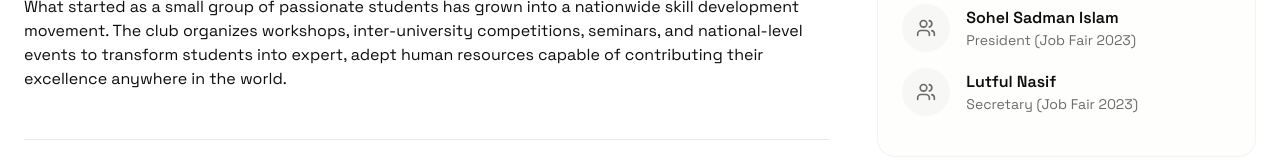
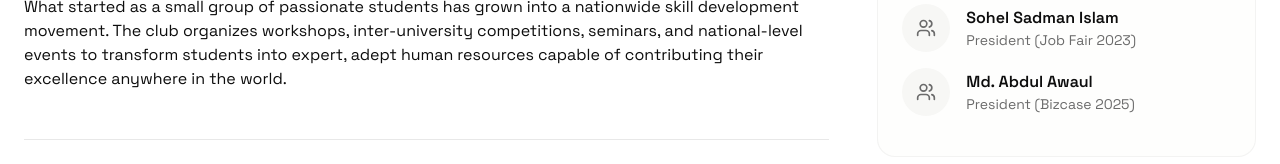
Before and after one commit to tahxin/jkkniu-sdc, a Next.js app: page /about in a window 1280 px wide. Shown: the part 515-679 px from the top of the page. Built offline with nearby package versions, Linux system fonts and the light colour scheme; no server answers.

Commit message:
replaced lutful vai to awaul vai as notable leaders

```diff
--- a/src/app/about/page.tsx
+++ b/src/app/about/page.tsx
@@ -100,8 +100,8 @@ export default function AboutPage() {
                     <Users className="h-5 w-5" />
                   </div>
                   <div>
-                    <h4 className="font-semibold">Lutful Nasif</h4>
-                    <p className="text-sm text-muted-foreground">Secretary (Job Fair 2023)</p>
+                    <h4 className="font-semibold">Md. Abdul Awaul</h4>
+                    <p className="text-sm text-muted-foreground">President (Bizcase 2025)</p>
                   </div>
                 </div>
               </div>
```
